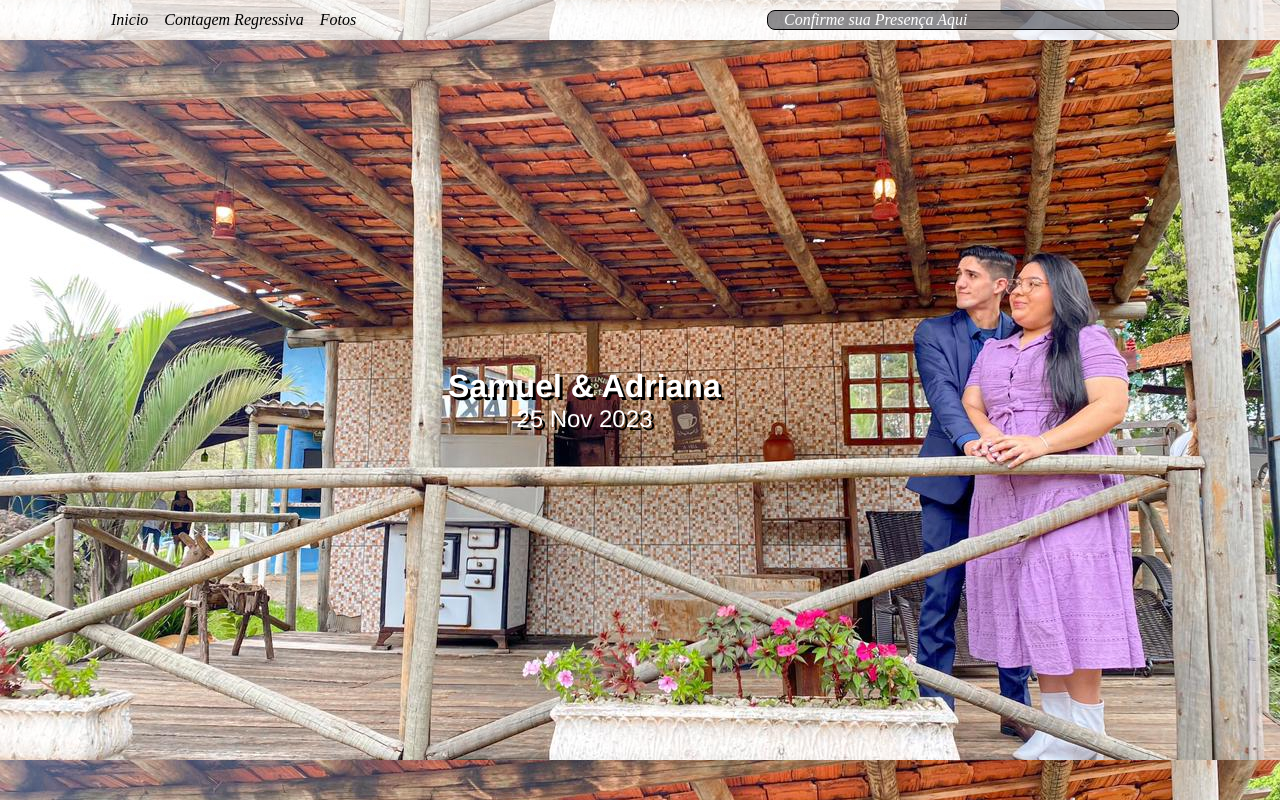
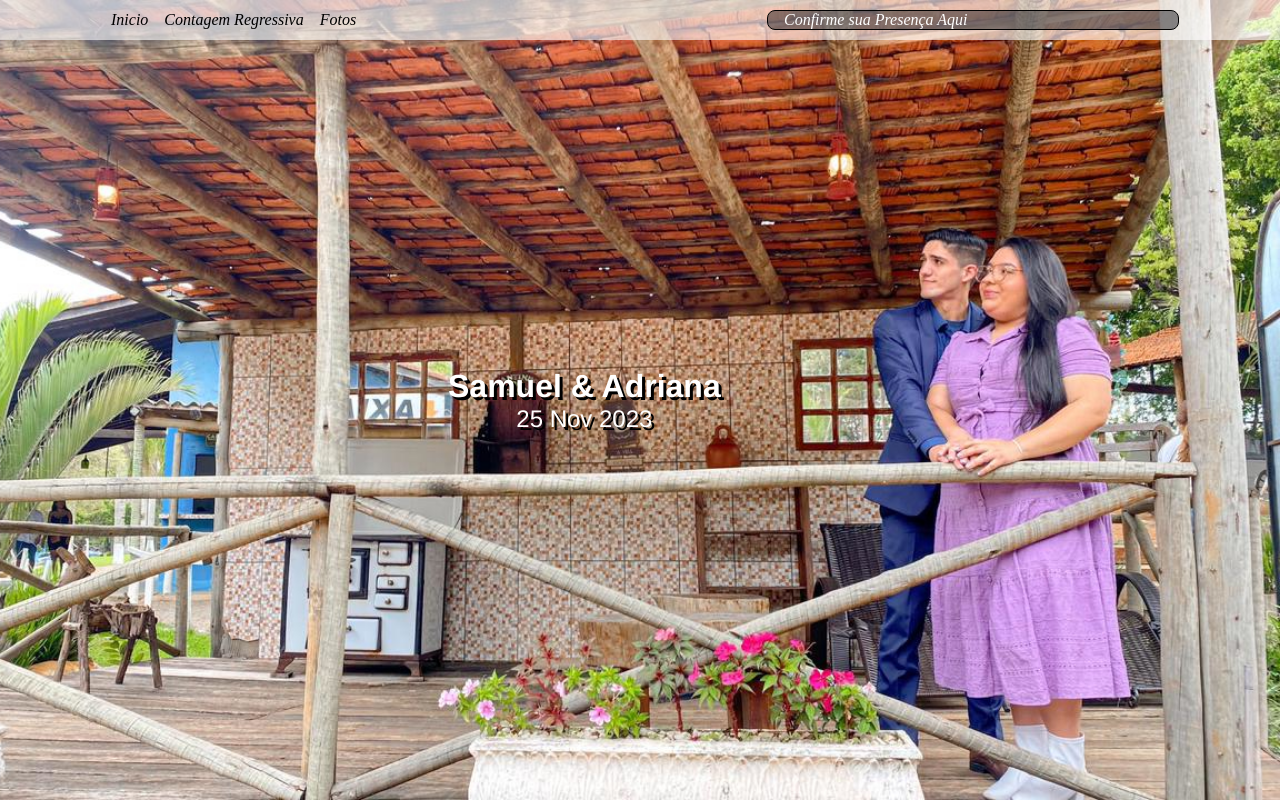
Before and after one commit to SamuelLopes-216/noivado, a React (Create React App) app: page / in a window 1280 px wide. Shown: the top 800 px of the page. Built offline with nearby package versions, Linux system fonts and the light colour scheme.

Commit message:
Update App.css

```diff
--- a/src/App.css
+++ b/src/App.css
@@ -1,8 +1,8 @@
 .App{
   background-image: url(../public/S&A.jpg);
   min-height: 100vh;
-  background-size: contain;
-  background-position: center ;
+  background-size: cover;
+  background-position: center right ;
   background-attachment: fixed ;
   display: flex;
   justify-content: center;
```
